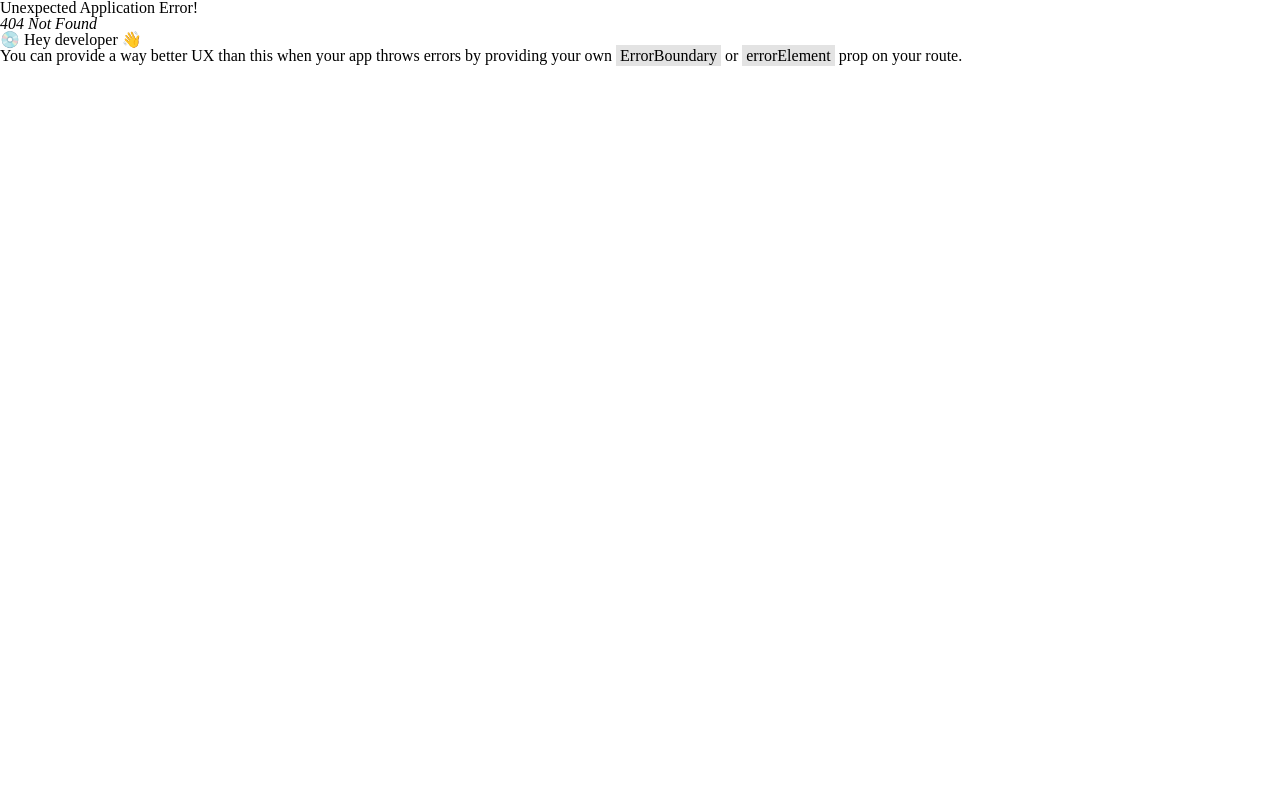
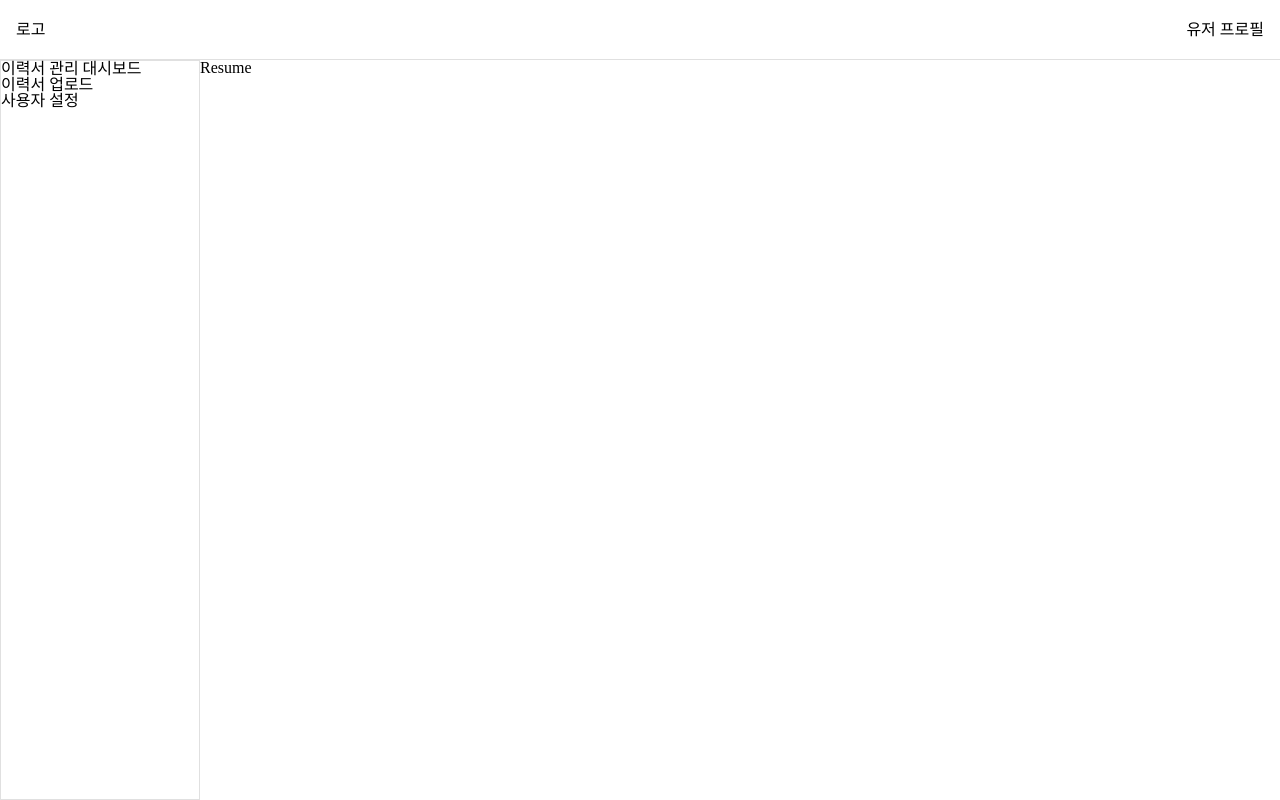
Before and after one commit to soonki-98/ats-client, a React (Create React App) app: page /resume/1 in a window 1280 px wide. Before the commit this address had no page. Built offline with nearby package versions, Linux system fonts and the light colour scheme.

Commit message:
이력서 클릭하면 이력서 상세로 이동

```diff
--- a/src/entities/resume/ui/index.tsx
+++ b/src/entities/resume/ui/index.tsx
@@ -11,7 +11,6 @@ export default function Resume(props: Props) {
     <ResumeWrapper
       onClick={() => {
         navigate({ pathname: `/resume/${props.id}` });
-        alert(props.id);
       }}
     >
       <Title>{props.applicantName}</Title>
--- a/src/index.tsx
+++ b/src/index.tsx
@@ -3,6 +3,7 @@ import ReactDOM from 'react-dom/client';
 import reportWebVitals from './reportWebVitals';
 import { createBrowserRouter, RouterProvider } from 'react-router-dom';
 import Home from './pages/home';
+import Resume from './pages/resume';
 import { GlobalStyle } from './styles/globalStyle';
 import withPageLayout from './widgets/layouts';
 
@@ -10,6 +11,10 @@ const router = createBrowserRouter([
   {
     path: '/',
     element: withPageLayout(Home),
+  },
+  {
+    path: '/resume/:id',
+    element: withPageLayout(Resume),
   },
 ]);
 
--- /dev/null
+++ b/src/pages/resume/index.tsx
@@ -0,0 +1,3 @@
+export default function Resume() {
+  return <div>Resume</div>;
+}
```
